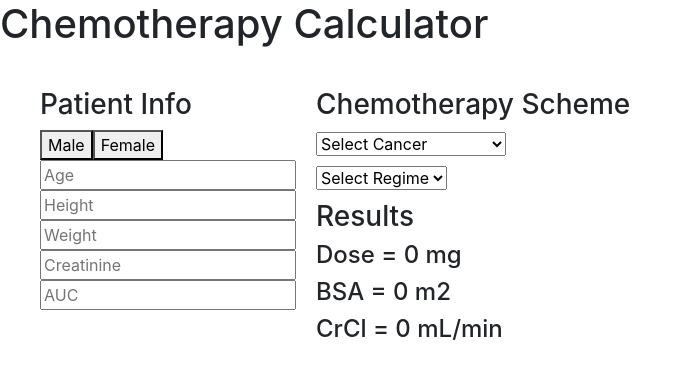
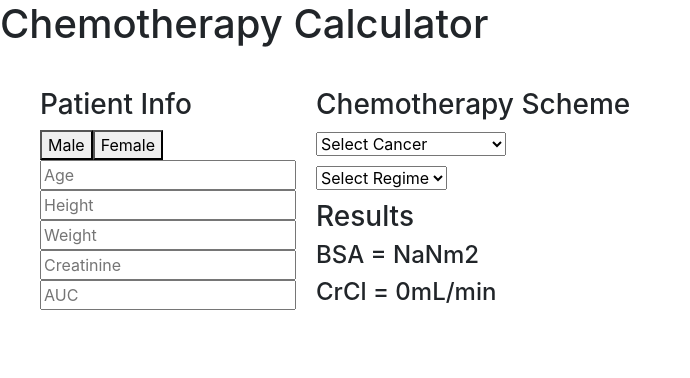
Before and after one commit to iurisilvestre/chemotherapy-calculator, an Angular app: page / in a window 1280 px wide. Shown: the top 378 px of the page, without its empty margins (0-690 px from the left). Built offline with nearby package versions, Linux system fonts and the light colour scheme.

Commit message:
create carboplatin functions and conditionals

```diff
--- a/src/app/app.component.html
+++ b/src/app/app.component.html
@@ -4,14 +4,13 @@
         <div class="first-col">
             <h3>Patient Info</h3>
             <div>
-
                 <button (click)="setGenre('male')">Male</button>
                 <button (click)="setGenre('female')">Female</button>
                 <input type="number" placeholder="Age" [(ngModel)]="patientInfo.age">
                 <input type="number" placeholder="Height" [(ngModel)]="patientInfo.height">
                 <input type="number" placeholder="Weight" [(ngModel)]="patientInfo.weight">
                 <input type="number" placeholder="Creatinine" [(ngModel)]="patientInfo.creatinine">
-                <input type="number" placeholder="AUC">
+                <input type="number" placeholder="AUC" [(ngModel)]="patientInfo.auc">
             </div>
         </div>
         <div class="second-col">
@@ -31,9 +30,10 @@
                     [value]="i">{{drug.drug}}</option>
                 </select>
                 <h3>Results</h3>
-                <h4>Dose = {{getPaclitaxel()}}</h4>
-                <h4>BSA = {{bsaValue}}  m2</h4>
-                <h4>CrCl = {{crClValue}} mL/min</h4>
+                <h4 *ngFor="let dose of doseValue">Dose = {{dose}} mg</h4>
+                <h4 *ngIf="selectedDrugCarboplatin">Carboplatin = {{getCarboplatin(patientInfo)}}mg</h4>
+                <h4>BSA = {{getBsa(patientInfo)}}m2</h4>
+                <h4>CrCl = {{getCrCl(patientInfo)}}mL/min</h4>
 
             </div>
 
--- a/src/app/app.component.ts
+++ b/src/app/app.component.ts
@@ -12,13 +12,12 @@ export class AppComponent {
   cancerType: any;
 
   selectedCancer: any;
-  selectedDrug: any;
+  selectedDrugCarboplatin: any;
 
   bsaValue: number = 0;
-  paclitaxel: number = 80;
   crClValue: number = 0;
-  carboplatin: number = 0;
-  doseValue: number = 0;
+  carboplatinValue: number = 0;
+  doseValue: any = [];
 
   patientInfo = {
     genre: '',
@@ -29,15 +28,21 @@ export class AppComponent {
     auc: Number,
   };
 
-  getBsa(obj: any) {
-    let weight = Math.pow(obj.weight, 0.425);
-    let height = Math.pow(obj.height, 0.725);
+  setGenre(genre: string) {
+    this.patientInfo.genre = genre;
+  }
+
+  selectCancer(event: any) {
+    this.selectedCancer = this.cancerList[event.target.value].regime;
+    console.log(this.selectedCancer);
+  }
+
+  getBsa(patienData: any) {
+    let weight = Math.pow(patienData.weight, 0.425);
+    let height = Math.pow(patienData.height, 0.725);
     let bsa = Math.round(0.007184 * weight * height * 10) / 10;
     this.bsaValue = bsa;
-  }
-
-  setGenre(genre: string) {
-    this.patientInfo.genre = genre;
+    return this.bsaValue;
   }
 
   getCrCl(patienData: any) {
@@ -51,20 +56,34 @@ export class AppComponent {
     } else {
       this.crClValue = 0;
     }
+    return this.crClValue;
   }
 
-  getPaclitaxel() {
-    return `${Math.round(this.paclitaxel * this.bsaValue)} mg`;
+  getCarboplatin(patienData: any) {
+    if (this.crClValue > 125) {
+      this.crClValue = 125;
+    }
+    this.carboplatinValue = patienData.auc * (this.crClValue + 25);
+    return this.carboplatinValue;
   }
 
-  getResults(patienData: any, regime: any) {
-    console.log(patienData);
+  getDose(event: any) {
+    this.doseValue = this.selectedCancer[
+      event.target.value
+    ].doses.map((dose: any) => Math.round(dose * this.bsaValue));
+  }
+
+  getResults(patienData: any, event: any) {
+    this.selectedDrugCarboplatin = this.selectedCancer[
+      event.target.value
+    ].carboplatin;
     this.getBsa(patienData);
     this.getCrCl(patienData);
-  }
-
-  selectCancer(event: any) {
-    this.selectedCancer = this.cancerList[event.target.value].regime;
-    console.log(this.selectedCancer);
+    if (this.selectedDrugCarboplatin === true) {
+      this.getCarboplatin(patienData);
+      this.getDose(event);
+    } else {
+      this.getDose(event);
+    }
   }
 }
--- a/src/app/cancers-list.ts
+++ b/src/app/cancers-list.ts
@@ -2,36 +2,57 @@ export const cancerList = [
   {
     type: 'Breast Cancer',
     regime: [
-      { drug: 'Paclitaxel 80mg/m2', doses: [80] },
+      { drug: 'Paclitaxel 80mg/m2', doses: [80], carboplatin: false },
       {
         drug: 'Cyclophosphamide 600mg/m2 + Doxorubicin 60mg/m2',
         doses: [600, 60],
+        carboplatin: false,
       },
-      { drug: 'Carboplatin + Paclitaxel 80mg/m2', doses: [80] },
-      { drug: 'Trastuzumab', doses: [8, 600] },
+      {
+        drug: 'Carboplatin + Paclitaxel 80mg/m2',
+        doses: [80],
+        carboplatin: true,
+      },
+      { drug: 'Trastuzumab', doses: [8, 600], carboplatin: false },
     ],
   },
   {
     type: 'Lung Cancer - NSCLC',
     regime: [
-      { drug: 'Carboplatin + Paclitaxel 200mg/m2', doses: [200] },
-      { drug: 'Carboplatin + Pemetrexed 500mg/m2', doses: [500] },
+      {
+        drug: 'Carboplatin + Paclitaxel 200mg/m2',
+        doses: [200],
+        carboplatin: true,
+      },
+      {
+        drug: 'Carboplatin + Pemetrexed 500mg/m2',
+        doses: [500],
+        carboplatin: true,
+      },
     ],
   },
   {
     type: 'Lung Cancer - SCLC',
     regime: [
-      { drug: 'Caboplatin + Etoposide 100mg/m2', doses: [100] },
-      { drug: 'Cisplatin 80mg/m2 + Etoposide 100mg/m2', doses: [80, 100] },
+      {
+        drug: 'Caboplatin + Etoposide 100mg/m2',
+        doses: [100],
+        carboplatin: true,
+      },
+      {
+        drug: 'Cisplatin 80mg/m2 + Etoposide 100mg/m2',
+        doses: [80, 100],
+        carboplatin: false,
+      },
     ],
   },
   {
     type: 'Colorectal Cancer',
     regime: [
-      { drug: 'mFOLFOX6', doses: [85, 400, 2400, 400] },
-      { drug: 'FOLFIRI ', doses: [180, 400, 2400, 400] },
-      { drug: 'Capecitabin ', doses: [1000] },
-      { drug: 'Cetuximab ', doses: [500] },
+      { drug: 'mFOLFOX6', doses: [85, 400, 2400, 400], carboplatin: false },
+      { drug: 'FOLFIRI ', doses: [180, 400, 2400, 400], carboplatin: false },
+      { drug: 'Capecitabin ', doses: [1000], carboplatin: false },
+      { drug: 'Cetuximab ', doses: [500], carboplatin: false },
     ],
   },
 ];
```
